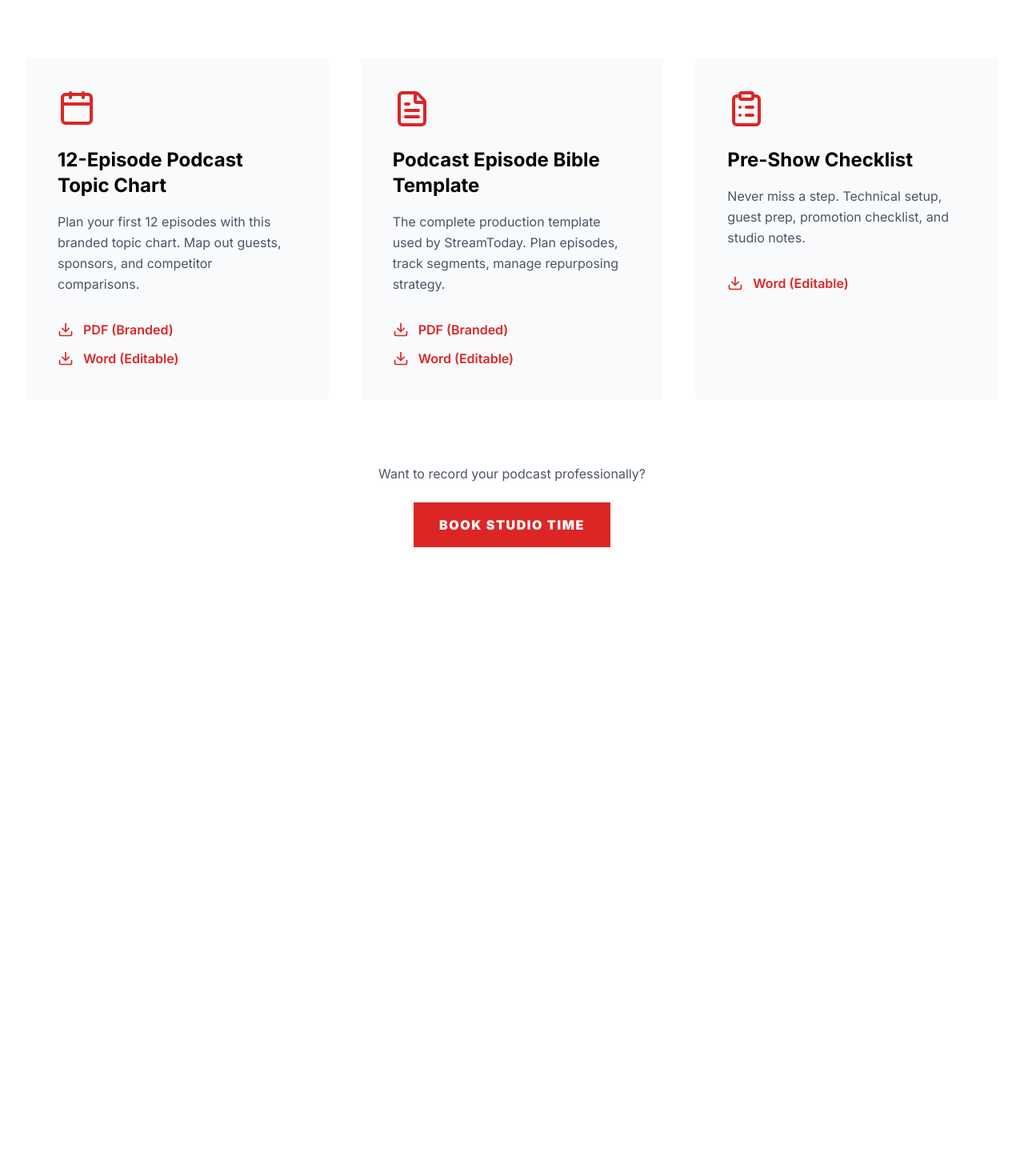
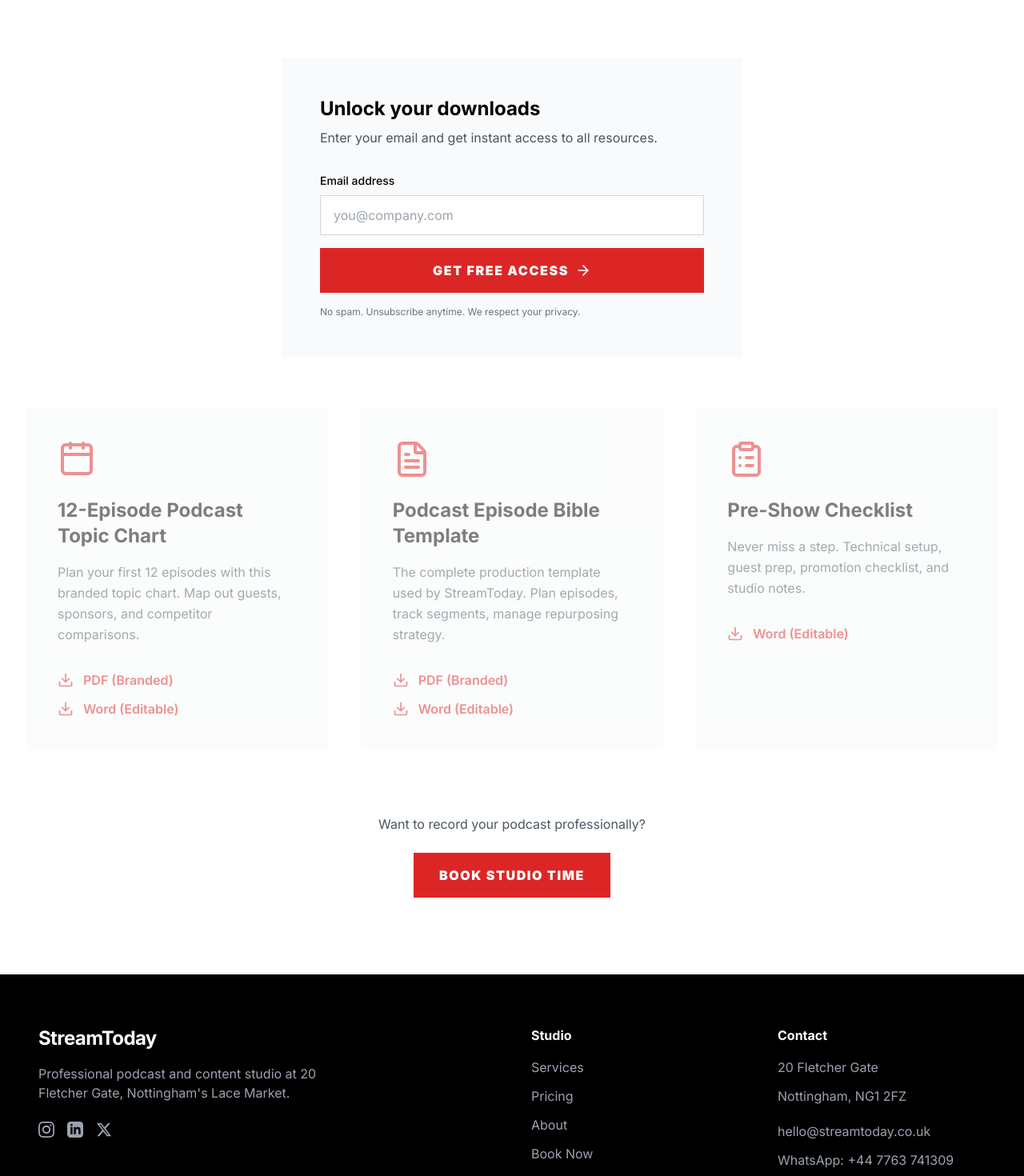
Before and after one commit to TA-OG/streamtoday, a Next.js app: page /resources in a window 1280 px wide. Shown: the part 360-1830 px from the top of the page at 80% size. Before the commit the page ends 1140 px from the top, so only its background shows below. Built offline with nearby package versions, Linux system fonts and the light colour scheme; no server answers.

Commit message:
Fix: services images, Studio One pricing, blog nav, contact details, resources email gate, book-a-session redirect

```diff
--- a/next.config.mjs
+++ b/next.config.mjs
@@ -8,6 +8,15 @@ const nextConfig = {
       },
     ],
   },
+  async redirects() {
+    return [
+      {
+        source: "/book-a-session",
+        destination: "/book",
+        permanent: true,
+      },
+    ];
+  },
   experimental: {
     serverComponentsExternalPackages: ["@supabase/ssr"],
   },
--- a/src/app/blog/page.tsx
+++ b/src/app/blog/page.tsx
@@ -1,5 +1,7 @@
 import { Metadata } from "next";
 import Link from "next/link";
+import { Navigation } from "@/components/sections/Navigation";
+import { Footer } from "@/components/sections/Footer";
 
 export const metadata: Metadata = {
   title: "Blog | StreamTODAY Studios",
@@ -67,7 +69,9 @@ const posts = [
 
 export default function BlogPage() {
   return (
-    <main className="min-h-screen bg-black text-white">
+    <>
+      <Navigation />
+      <main className="min-h-screen bg-black text-white pt-20">
         <div className="max-w-4xl mx-auto px-4 sm:px-6 lg:px-8 py-20">
           <h1 className="text-4xl md:text-5xl font-bold text-white mb-6">
             StreamTODAY Blog
@@ -110,5 +114,7 @@ export default function BlogPage() {
           </div>
         </div>
       </main>
+      <Footer />
+    </>
   );
 }
--- a/src/app/contact/page.tsx
+++ b/src/app/contact/page.tsx
@@ -49,8 +49,8 @@ export default function ContactPage() {
                   <div>
                     <h3 className="font-bold mb-1">Call us</h3>
                     <p className="text-gray-600">
-                      <a href="tel:+441158241234" className="hover:text-black transition-colors">
-                        0115 824 1234
+                      <a href="tel:+447763741309" className="hover:text-black transition-colors">
+                        +44 7763 741309
                       </a>
                     </p>
                   </div>
@@ -63,8 +63,8 @@ export default function ContactPage() {
                   <div>
                     <h3 className="font-bold mb-1">Email us</h3>
                     <p className="text-gray-600">
-                      <a href="mailto:hello@streamtoday.studio" className="hover:text-black transition-colors">
-                        hello@streamtoday.studio
+                      <a href="mailto:hello@streamtoday.co.uk" className="hover:text-black transition-colors">
+                        hello@streamtoday.co.uk
                       </a>
                     </p>
                   </div>
--- a/src/app/resources/page.tsx
+++ b/src/app/resources/page.tsx
@@ -1,5 +1,10 @@
-import Link from 'next/link';
-import { Download, FileText, ClipboardList, Calendar } from 'lucide-react';
+"use client";
+
+import { useState } from "react";
+import Link from "next/link";
+import { Navigation } from "@/components/sections/Navigation";
+import { Footer } from "@/components/sections/Footer";
+import { Download, FileText, ClipboardList, Calendar, ArrowRight, Check } from "lucide-react";
 
 const resources = [
   {
@@ -31,8 +36,21 @@ const resources = [
 ];
 
 export default function ResourcesPage() {
+  const [email, setEmail] = useState("");
+  const [submitted, setSubmitted] = useState(false);
+  const [loading, setLoading] = useState(false);
+
+  const handleSubmit = async (e: React.FormEvent) => {
+    e.preventDefault();
+    setLoading(true);
+    await new Promise((resolve) => setTimeout(resolve, 1000));
+    setSubmitted(true);
+    setLoading(false);
+  };
+
   return (
     <>
+      <Navigation />
       <div className="pt-24 pb-16 bg-black text-white">
         <div className="max-w-7xl mx-auto px-4 sm:px-6 lg:px-8">
           <span className="text-red-600 font-bold tracking-widest uppercase text-sm mb-4 block">
@@ -50,9 +68,66 @@ export default function ResourcesPage() {
 
       <div className="py-24 bg-white">
         <div className="max-w-7xl mx-auto px-4 sm:px-6 lg:px-8">
+          {!submitted ? (
+            <div className="max-w-xl mx-auto mb-16">
+              <div className="bg-gray-50 p-8 lg:p-12 rounded-sm">
+                <h3 className="text-2xl font-bold mb-2">Unlock your downloads</h3>
+                <p className="text-gray-600 mb-8">
+                  Enter your email and get instant access to all resources.
+                </p>
+
+                <form onSubmit={handleSubmit} className="space-y-4">
+                  <div>
+                    <label htmlFor="resource-email" className="block text-sm font-medium mb-2">
+                      Email address
+                    </label>
+                    <input
+                      type="email"
+                      id="resource-email"
+                      value={email}
+                      onChange={(e) => setEmail(e.target.value)}
+                      placeholder="you@company.com"
+                      required
+                      className="w-full px-4 py-3 border border-gray-300 focus:border-black focus:outline-none transition-colors bg-white"
+                    />
+                  </div>
+
+                  <button
+                    type="submit"
+                    disabled={loading}
+                    className="w-full inline-flex items-center justify-center px-6 py-4 bg-red-600 text-white font-black uppercase tracking-widest hover:bg-red-700 transition-colors disabled:opacity-50 disabled:cursor-not-allowed"
+                  >
+                    {loading ? (
+                      "Sending..."
+                    ) : (
+                      <>
+                        Get Free Access
+                        <ArrowRight className="ml-2" size={20} />
+                      </>
+                    )}
+                  </button>
+                </form>
+
+                <p className="text-xs text-gray-500 mt-4">
+                  No spam. Unsubscribe anytime. We respect your privacy.
+                </p>
+              </div>
+            </div>
+          ) : (
+            <div className="max-w-xl mx-auto mb-16 text-center">
+              <div className="w-16 h-16 bg-green-100 rounded-full flex items-center justify-center mx-auto mb-6">
+                <Check className="w-8 h-8 text-green-600" />
+              </div>
+              <h3 className="text-2xl font-bold mb-4">You&apos;re in!</h3>
+              <p className="text-gray-600">
+                Your downloads are unlocked. If you don&apos;t see a confirmation email, check your spam folder.
+              </p>
+            </div>
+          )}
+
           <div className="grid md:grid-cols-3 gap-10">
             {resources.map((resource) => (
-              <div key={resource.title} className="bg-gray-50 p-10 rounded-sm">
+              <div key={resource.title} className={`bg-gray-50 p-10 rounded-sm ${!submitted ? "opacity-50 pointer-events-none" : ""}`}>
                 <resource.icon className="w-12 h-12 text-red-600 mb-6" />
                 <h2 className="text-2xl font-bold mb-4">{resource.title}</h2>
                 <p className="text-gray-600 mb-8 leading-relaxed">{resource.description}</p>
@@ -86,6 +161,7 @@ export default function ResourcesPage() {
           </div>
         </div>
       </div>
+      <Footer />
     </>
   );
 }
--- a/src/app/services/page.tsx
+++ b/src/app/services/page.tsx
@@ -2,6 +2,7 @@ import { Navigation } from "@/components/sections/Navigation";
 import { Footer } from "@/components/sections/Footer";
 import { Mic, Video, Sparkles, Users, Clapperboard, Radio, ArrowRight } from "lucide-react";
 import Link from "next/link";
+import Image from "next/image";
 
 const services = [
   {
@@ -9,6 +10,7 @@ const services = [
     title: "Podcast Recording",
     description: "Professional podcast recording for up to 4 guests. Multi-track audio, 4K video optional, and same-day file delivery.",
     price: "From £299",
+    image: "/images/cave-studio.png",
     features: [
       "Acoustically treated space",
       "Shure SM7B microphones",
@@ -22,6 +24,7 @@ const services = [
     title: "Video Production",
     description: "YouTube-ready productions with cinema-grade cameras, professional lighting, and full post-production.",
     price: "From £399",
+    image: "/images/studio-hero-1.jpg",
     features: [
       "Sony FX6 / Blackmagic 6K",
       "Professional lighting grid",
@@ -35,6 +38,7 @@ const services = [
     title: "Social Media Content",
     description: "Batch-shoot a month of content in one session. Optimised for TikTok, Instagram Reels, and YouTube Shorts.",
     price: "From £349",
+    image: "/images/studio-hero-2.jpg",
     features: [
       "Vertical + horizontal formats",
       "Trending audio licensing",
@@ -48,6 +52,7 @@ const services = [
     title: "Corporate Content",
     description: "Executive interviews, thought leadership, and internal communications. Professional without the corporate stiffness.",
     price: "From £499",
+    image: "/images/green-room-2.jpg",
     features: [
       "Branded backdrops",
       "Teleprompter available",
@@ -61,6 +66,7 @@ const services = [
     title: "Live Streaming",
     description: "Multi-platform live streaming with professional production values. Go live to your audience wherever they are.",
     price: "From £599",
+    image: "/images/hero-dark.jpg",
     features: [
       "Multi-platform simulcast",
       "Live graphics & overlays",
@@ -74,6 +80,7 @@ const services = [
     title: "Post-Production",
     description: "Full editing suite for projects shot with us or elsewhere. Colour, sound design, and delivery in all formats.",
     price: "From £199",
+    image: "/images/green-room-3.jpg",
     features: [
       "Professional editing",
       "Colour correction & grading",
@@ -136,10 +143,14 @@ export default function ServicesPage() {
                     </Link>
                   </div>
                 </div>
-                <div className={`aspect-video bg-gray-100 ${index % 2 === 1 ? "lg:order-1" : ""}`}>
-                  <div className="w-full h-full bg-gradient-to-br from-gray-200 to-gray-300 flex items-center justify-center">
-                    <span className="text-gray-500">{service.title} Image</span>
-                  </div>
+                <div className={`aspect-video bg-gray-100 relative overflow-hidden rounded-sm ${index % 2 === 1 ? "lg:order-1" : ""}`}>
+                  <Image
+                    src={service.image}
+                    alt={service.title}
+                    fill
+                    className="object-cover"
+                    sizes="(max-width: 1024px) 100vw, 50vw"
+                  />
                 </div>
               </div>
             ))}
--- a/src/components/sections/Footer.tsx
+++ b/src/components/sections/Footer.tsx
@@ -88,8 +88,8 @@ export function Footer() {
               <p>20 Fletcher Gate</p>
               <p>Nottingham, NG1 2FZ</p>
               <p className="pt-2">
-                <a href="mailto:hello@streamtoday.studio" className="hover:text-white transition-colors">
-                  hello@streamtoday.studio
+                <a href="mailto:hello@streamtoday.co.uk" className="hover:text-white transition-colors">
+                  hello@streamtoday.co.uk
                 </a>
               </p>
               <p>
--- a/src/components/sections/Pricing.tsx
+++ b/src/components/sections/Pricing.tsx
@@ -17,6 +17,23 @@ const plans = [
       "Raw files within 24 hours",
     ],
     cta: "Book Cave Studio",
+    href: "https://streamtoday.as.me/",
+    popular: false,
+  },
+  {
+    name: "Studio One",
+    price: "75",
+    period: "/hour",
+    description: "Our flagship studio. Up to 8 guests, full multi-camera setup, and premium acoustics.",
+    features: [
+      "Up to 8 guests on camera",
+      "Multi-camera broadcast setup",
+      "Shure SM7B + Rode PodMic mix",
+      "4K video recording",
+      "LIVE EDITING while you record",
+      "Raw files within 24 hours",
+    ],
+    cta: "Book Studio One",
     href: "https://streamtoday.as.me/",
     popular: false,
   },
@@ -72,7 +89,7 @@ export function Pricing() {
         </div>
 
         {/* Pricing Cards */}
-        <div className="grid md:grid-cols-3 gap-8 max-w-6xl mx-auto">
+        <div className="grid md:grid-cols-2 lg:grid-cols-4 gap-8 max-w-7xl mx-auto">
           {plans.map((plan) => (
             <div
               key={plan.name}
```
Lines whose indentation alone changed are shown as unchanged.
